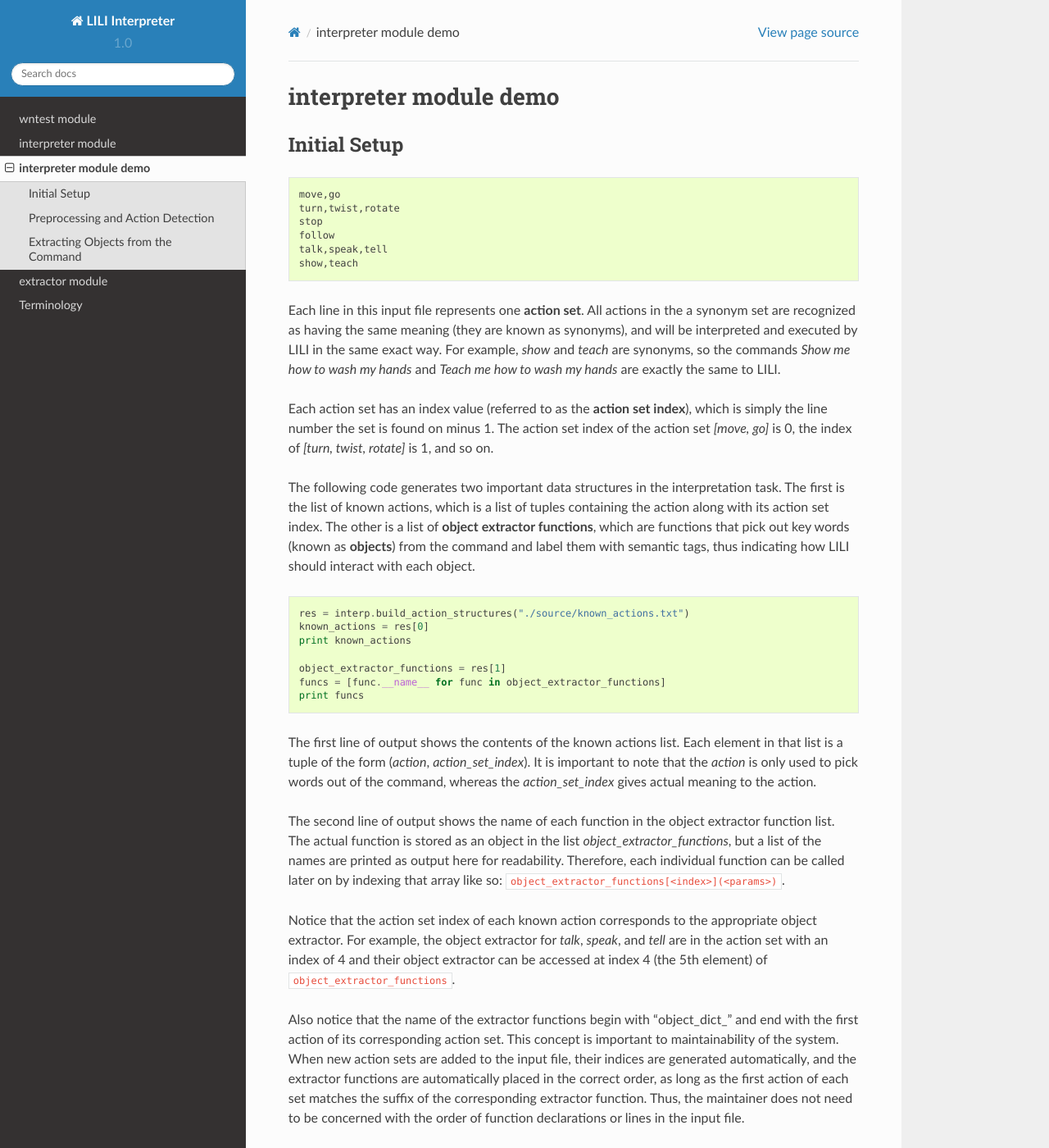
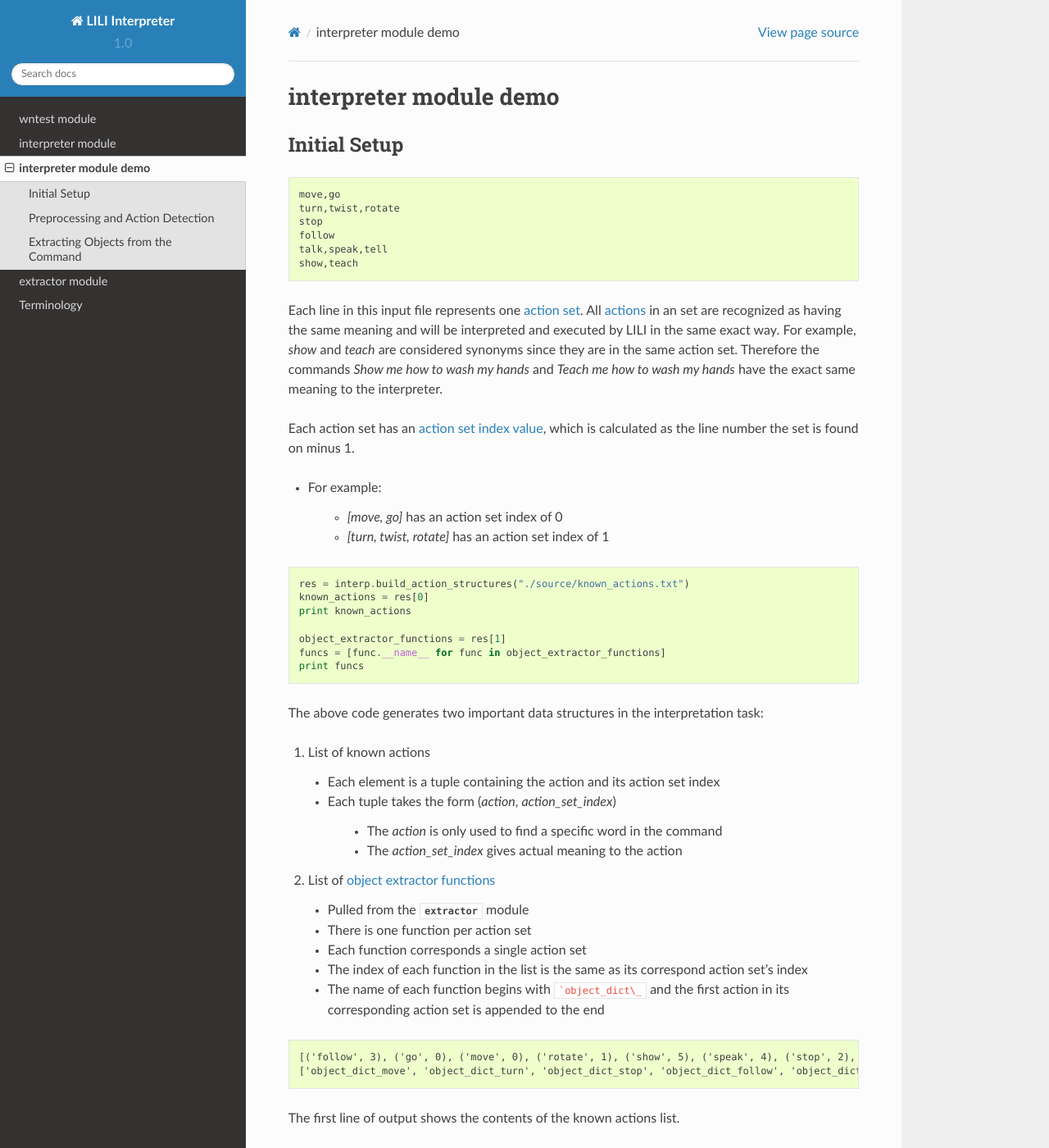
Before and after one commit to bgottlob/LILI-Interpreter, a Sphinx documentation site: the page built from docs/source/interpreterdemo.rst, in a window 1280 px wide and 1400 px high. Shown: the whole window at 82% size. Built offline with Sphinx 7.4.7 and the Read the Docs theme 2.0.0, drawn with Linux system fonts in a browser that asks for light colours; formulas are drawn with MathJax 3; some of the changed text lies outside the part shown.

Commit message:
Finished documentation for interpretation code

````diff
--- a/docs/source/conf.py
+++ b/docs/source/conf.py
@@ -36,9 +36,8 @@
 extensions = [
     'sphinx.ext.autodoc',
     'sphinx.ext.napoleon',
-    'sphinx.ext.intersphinx',
+    'sphinx.ext.viewcode',
     'sphinx.ext.doctest',
-    'sphinx.ext.pngmath',
 ]
 
 # Add any paths that contain templates here, relative to this directory.
--- a/docs/source/interpreterdemo.rst
+++ b/docs/source/interpreterdemo.rst
@@ -1,20 +1,25 @@
 interpreter module demo
 =======================
+
+.. _initial-setup:
 
 Initial Setup
 ------------------------------------------
 .. include:: known_actions.txt
    :literal:
 
-Each line in this input file represents one **action set**. All actions in the a synonym set are recognized as having the same meaning (they are known as synonyms), and will be interpreted and executed by LILI in the same exact way. For example, *show* and *teach* are synonyms, so the commands *Show me how to wash my hands* and *Teach me how to wash my hands* are exactly the same to LILI.
+Each line in this input file represents one :ref:`action set <action-set>`. All :ref:`actions <action>` in an set are recognized as having the same meaning and will be interpreted and executed by LILI in the same exact way. For example, *show* and *teach* are considered synonyms since they are in the same action set. Therefore the commands *Show me how to wash my hands* and *Teach me how to wash my hands* have the exact same meaning to the interpreter.
 
-Each action set has an index value (referred to as the **action set index**), which is simply the line number the set is found on minus 1. The action set index of the action set *[move, go]* is 0, the index of *[turn, twist, rotate]* is 1, and so on.
+Each action set has an :ref:`action set index value <action-set-index>`, which is calculated as the line number the set is found on minus 1.
+
+* For example:
+
+   * *[move, go]* has an action set index of 0
+   * *[turn, twist, rotate]* has an action set index of 1
 
 .. testsetup:: *
 
    import interpreter.interpreter as interp
-
-The following code generates two important data structures in the interpretation task. The first is the list of known actions, which is a list of tuples containing the action along with its action set index. The other is a list of **object extractor functions**, which are functions that pick out key words (known as **objects**) from the command and label them with semantic tags, thus indicating how LILI should interact with each object.
 
 .. testcode::
 
@@ -26,23 +31,40 @@
    funcs = [func.__name__ for func in object_extractor_functions]
    print funcs
 
-The first line of output shows the contents of the known actions list. Each element in that list is a tuple of the form (*action*, *action_set_index*). It is important to note that the *action* is only used to pick words out of the command, whereas the *action_set_index* gives actual meaning to the action.
+The above code generates two important data structures in the interpretation task:
 
-The second line of output shows the name of each function in the object extractor function list. The actual function is stored as an object in the list *object_extractor_functions*, but a list of the names are printed as output here for readability. Therefore, each individual function can be called later on by indexing that array like so: ``object_extractor_functions[<index>](<params>)``.
+1. List of known actions
 
-Notice that the action set index of each known action corresponds to the appropriate object extractor. For example, the object extractor for *talk*, *speak*, and *tell* are in the action set with an index of 4 and their object extractor can be accessed at index 4 (the 5th element) of ``object_extractor_functions``.
+   * Each element is a tuple containing the action and its action set index
+   * Each tuple takes the form (*action*, *action_set_index*)
 
-Also notice that the name of the extractor functions begin with "object_dict\_" and end with the first action of its corresponding action set. This concept is important to maintainability of the system. When new action sets are added to the input file, their indices are generated automatically, and the extractor functions are automatically placed in the correct order, as long as the first action of each set matches the suffix of the corresponding extractor function. Thus, the maintainer does not need to be concerned with the order of function declarations or lines in the input file.
+      * The *action* is only used to find a specific word in the command
+      * The *action_set_index* gives actual meaning to the action
+
+
+2. List of :ref:`object extractor functions <object-extractor-function>`
+
+   * Pulled from the :mod:`~interpreter.extractor` module
+   * There is one function per action set
+   * Each function corresponds a single action set
+   * The index of each function in the list is the same as its correspond action set's index
+   * The name of each function begins with ```object_dict\_`` and the first action in its corresponding action set is appended to the end
 
 .. testoutput::
 
    [('follow', 3), ('go', 0), ('move', 0), ('rotate', 1), ('show', 5), ('speak', 4), ('stop', 2), ('talk', 4), ('teach', 5), ('tell', 4), ('turn', 1), ('twist', 1)]
    ['object_dict_move', 'object_dict_turn', 'object_dict_stop', 'object_dict_follow', 'object_dict_talk', 'object_dict_show']
 
+The first line of output shows the contents of the known actions list.
+
+The second line of output shows the name of each function in the object extractor function list. The actual function is stored as an object in the list ``object_extractor_functions``, but a list of the names are printed as output here for readability. Therefore, each individual function can be called later on by indexing that list like so: ``object_extractor_functions[<index>](<params>)``.
+
+Notice that the action set index of each known action corresponds to the appropriate object extractor. For example, the object extractor for *talk*, *speak*, and *tell* are in the action set with an index of 4 and their object extractor can be accessed at index 4 (the 5th element) of ``object_extractor_functions``.
+
+Also notice that the name of the extractor functions begin with ``"object_dict\_"`` and end with the first action of its corresponding action set. This concept is important to maintainability of the system. When new action sets are added to the input file, their indices are generated automatically, and the extractor functions are automatically placed in the correct order, as long as the first action of each set matches the suffix of the corresponding extractor function. Thus, the maintainer does not need to be concerned with the order of function declarations or lines in the input file.
+
 Preprocessing and Action Detection
 -----------------------------------
-
-The following code simply preprocesses a raw text command, which currently only involves tokenizing it.
 
 .. testcode::
 
@@ -54,12 +76,14 @@
 
    ['Teach', 'me', 'how', 'to', 'wash', 'my', 'hands']
 
-The following code searches through each token (from first to last) to see if any of the words match an action in the known actions list built in the section above.
+The above code simply preprocesses a raw text command, which currently only involves tokenizing it.
 
 .. testcode::
 
    action_tuple = interp.extract_action(sent, known_actions)
    print action_tuple
+
+The above code searches through each token (from first to last) to see if any of the words match an action in the known actions list built in the :ref:`previous section <initial-setup>`.
 
 .. testoutput::
 
@@ -69,8 +93,6 @@
 
 Extracting Objects from the Command
 ------------------------------------
-
-The following code extracts the objects from the rest of the command, since the action has been extracted in the previous section. The action set index determines which object extractor function will be applied to the rest of the command, and thus what set of rules are going to be used to extract the objects. Since the action is *teach*, the first action in its action set is *show*, and thus the appropriate object extractor function for this command is ``object_dict_show()``, which is called by indexing the ``object_extractor_functions`` list inside of the ``interp.generate_object_dict()`` function.
 
 .. testcode::
 
@@ -82,6 +104,9 @@
    print "object: " + object_dict["object"]
    print "video_title: " + object_dict["video_title"]
 
+
+The above code extracts the objects from the command. The action set index determines which object extractor function will be applied and thus what set of rules are going to be used to extract the objects. Since the action is *teach*, the first action in its action set is *show*, and thus the appropriate object extractor function for this command is :meth:`~interpreter.extractor.object_dict_show`, which is called by indexing the ``object_extractor_functions`` list inside of the :meth:`~interpreter.interpreter.generate_object_dict` function.
+
 .. testoutput::
 
    person: me
@@ -89,6 +114,6 @@
    object: hands
    video_title: wash-hands
 
-The above output simply displays the values of the objects along with their keys as stored in the resulting **object dictionary**, which is a Python *dict* structure that maps objects to semantic labels. The keys are essentially semantic labels that can be given to the LILI master control module to execute the appropriate action. The resulting object dictionary can be sent to another software component as a JSON string or a Python *dict*.
+The above output simply displays the values of the objects along with their keys as stored in the resulting :ref:`object dictionary <object-dictionary>`, which is stored as a Python *dict*. The resulting object dictionary can be sent to another software component as a JSON string or a Python *dict* and the dictionary's content and semantic labels can used to determine which tasks LILI must complete.
 
-See the
+See the :mod:`~interpreter.extractor` module for a full list of object extractor functions and the rules they utilize.
````
Also changed, not shown: 2 other files.
